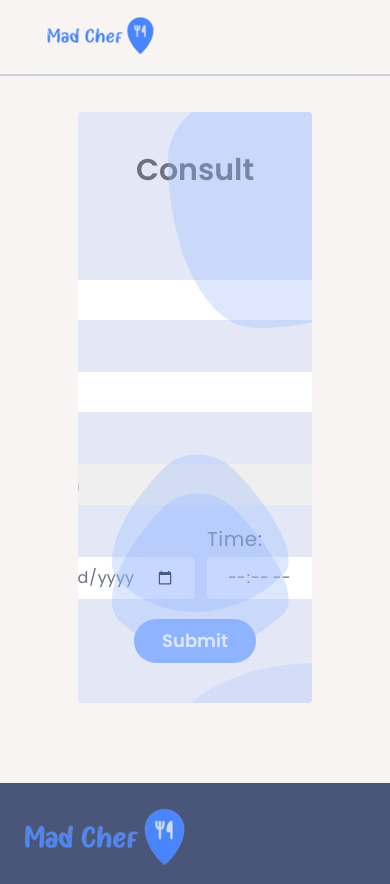
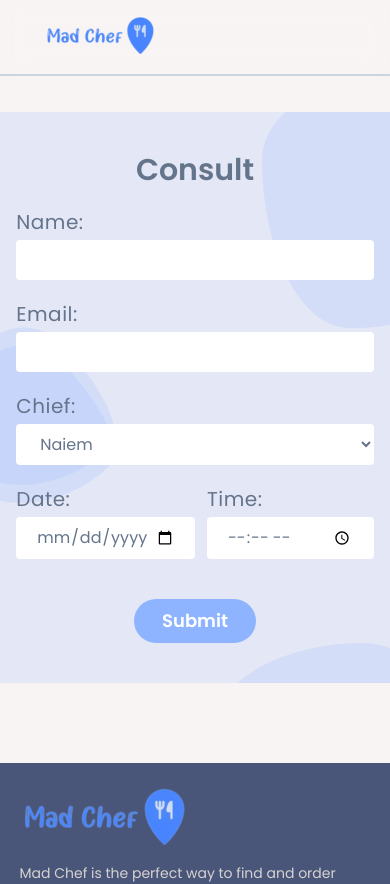
Before and after one commit to MohammadNaiem65/mad-chef-client, a React (Vite) app: page /consult in a window 390 px wide. Shown: the top 884 px of the page. Built offline with nearby package versions, Linux system fonts and the light colour scheme; some icons are missing.

Commit message:
Updated: restructured Consult component for mobile devices

```diff
--- a/src/pages/Consult.jsx
+++ b/src/pages/Consult.jsx
@@ -2,16 +2,16 @@ import { Helmet } from 'react-helmet-async';
 
 export default function Consult() {
 	return (
-		<section className='min-h-[calc(100vh-26.95rem)] mt-10'>
+		<section className='bg-Primary/20 text-slate-500 font-Popins py-10 relative overflow-hidden'>
 			<Helmet>
 				<title>Consult - Mad Chef</title>
 			</Helmet>
 
-			<form className='w-3/5 mx-auto p-10 bg-Primary/20 text-gray-500 font-Popins relative rounded overflow-hidden'>
 			<h1 className='text-center text-3xl font-semibold'>Consult</h1>
-				<div className='w-3/4 mx-auto mt-10 flex flex-col items-center'>
+
+			<form className='w-11/12 mx-auto'>
 				{/* Name */}
-					<div>
+				<>
 					<label
 						htmlFor='name'
 						className='text-xl block mb-1 mt-5 tracking-wide'>
@@ -21,13 +21,13 @@ export default function Consult() {
 						type='text'
 						id='name'
 						name='name'
-							className='w-96 px-5 py-2 outline-Primary rounded'
+						className='w-full px-5 py-2 outline-Primary rounded'
 						required
 					/>
-					</div>
+				</>
 
 				{/* Email */}
-					<div>
+				<>
 					<label
 						htmlFor='email'
 						className='text-xl block mb-1 mt-5 tracking-wide'>
@@ -37,13 +37,13 @@ export default function Consult() {
 						type='email'
 						id='email'
 						name='email'
-							className='w-96 px-5 py-2 outline-Primary rounded'
+						className='w-full px-5 py-2 outline-Primary rounded'
 						required
 					/>
-					</div>
+				</>
 
-					{/* Chief */}
-					<div className='w-96'>
+				{/* Chef */}
+				<>
 					<label
 						htmlFor='chief'
 						className='text-xl block mb-1 mt-5 tracking-wide'>
@@ -53,14 +53,15 @@ export default function Consult() {
 						name='chief'
 						id='chief'
 						required
-							className='w-96 px-5 py-2 outline-Primary rounded'>
+						className='w-full px-5 py-2 bg-white outline-Primary rounded'>
 						<option value='Naiem'>Naiem</option>
 						<option value='Rifat'>Rifat</option>
 						<option value='Emam'>Emam</option>
 					</select>
-					</div>
+				</>
 
-					<div className='w-96 flex gap-x-3'>
+				{/* Date and Time */}
+				<div className='w-full flex gap-x-3'>
 					{/* Date */}
 					<div className='w-1/2'>
 						<label
@@ -72,7 +73,7 @@ export default function Consult() {
 							type='date'
 							name='date'
 							id='date'
-								className='w-full px-5 py-2 outline-Primary rounded'
+							className='w-full px-5 py-2 bg-white outline-Primary rounded'
 							required
 							min={new Date().toISOString().split('T')[0]}
 						/>
@@ -89,7 +90,7 @@ export default function Consult() {
 							type='time'
 							name='time'
 							id='time'
-								className='w-full px-5 py-2 outline-Primary rounded'
+							className='w-full px-5 py-2 bg-white outline-Primary rounded'
 							required
 							min='09:00'
 							max='18:00'
@@ -98,18 +99,20 @@ export default function Consult() {
 				</div>
 
 				{/* Submit */}
-					<button className='btn btn-primary mt-5' type='submit'>
+				<button
+					className='btn btn-primary block mt-10 mx-auto'
+					type='submit'>
 					Submit
 				</button>
-				</div>
+			</form>
 
 			{/* blobs */}
-				<div className='shape-bg-one h-40 md:h-56 aspect-square bg-Primary/30 absolute top-[60%] md:top-[52%] lg:top-[44%] md:-left-28 lg:-left-20 rotate-45' />
-				<div className='shape-bg-one h-40 md:h-56 aspect-square bg-Primary/30 absolute top-2/3 md:top-[56%] lg:top-1/2 md:-left-28 lg:-left-20 rotate-45' />
+			<div className='shape-bg-three h-64 md:h-96 aspect-square bg-Primary/20 md:bg-Primary/30 absolute -top-10 -right-32 lg:-right-16 -z-10' />
 
-				<div className='shape-bg-three h-64 md:h-96 aspect-square bg-Primary/30 absolute -top-10 -right-28 lg:-right-16' />
-				<div className='shape-bg-three h-64 md:h-96 aspect-square bg-Primary/20 absolute -right-28 lg:-right-16' />
-			</form>
+			<div className='shape-bg-one h-40 md:h-56 aspect-square bg-Primary/20 md:bg-Primary/30 absolute top-[40%] md:top-[52%] lg:top-[44%] -left-14 md:-left-28 lg:-left-20 rotate-45 -z-10' />
+			<div className='shape-bg-one h-40 md:h-56 aspect-square bg-Primary/20 md:bg-Primary/30 absolute top-[43%] md:top-[56%] lg:top-1/2 -left-14 md:-left-28 lg:-left-20 rotate-45 -z-20' />
+
+			<div className='shape-bg-three h-64 md:h-96 aspect-square bg-Primary/20 absolute -right-20 lg:-right-16 -z-10' />
 		</section>
 	);
 }
```
Lines whose indentation alone changed are shown as unchanged.
